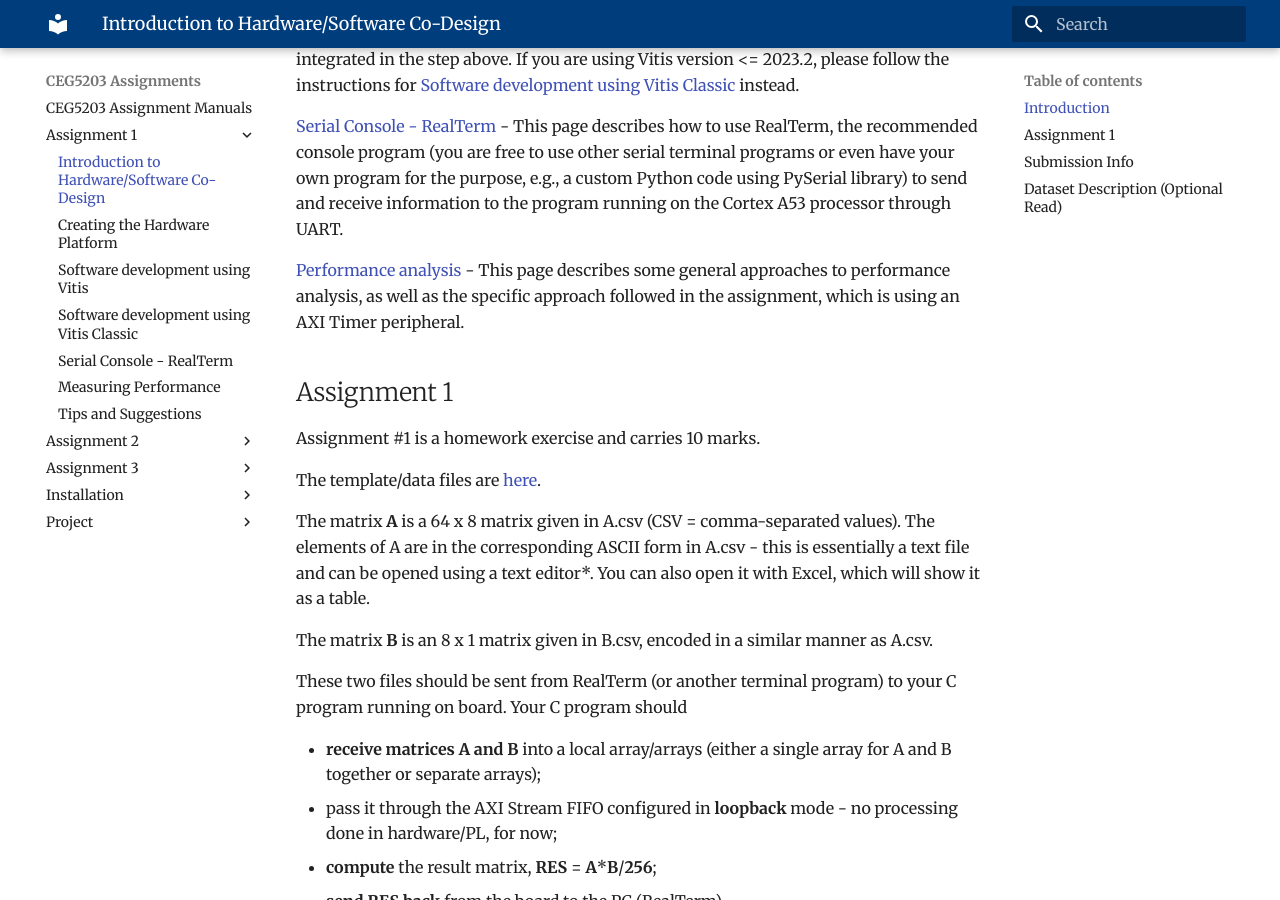
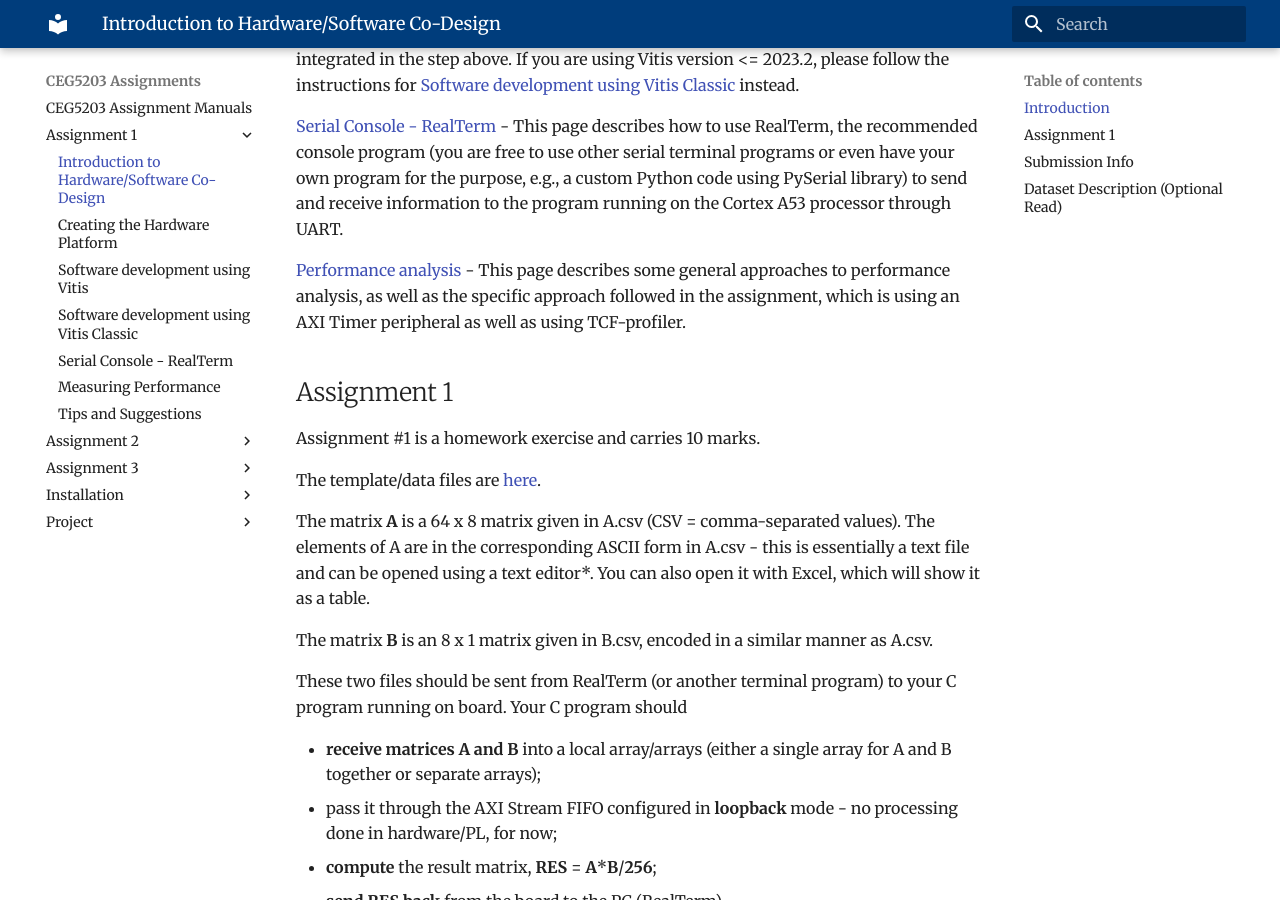
Before and after one commit to NUS-CEG5203/assignments, an MkDocs documentation site: the page built from docs/Assignment_1/1_Intro.md, in a window 1280 px wide and 900 px high, scrolled down 595 px. Built offline with MkDocs 1.6.1 and Material for MkDocs 9.7.7, drawn with Linux system fonts in a browser that asks for light colours.

Commit message:
Clarify performance analysis approach in Assignment 1 and update installation instructions for Vitis to specify course relevance

```diff
--- a/docs/Assignment_1/1_Intro.md
+++ b/docs/Assignment_1/1_Intro.md
@@ -13,7 +13,7 @@ This manual contains step-by-step instructions on how to create a hardware platf
 
 [Serial Console - RealTerm](4_Serial_Console.md) - This page describes how to use RealTerm, the recommended console program (you are free to use other serial terminal programs or even have your own program for the purpose, e.g., a custom Python code using PySerial library) to send and receive information to the program running on the Cortex A53 processor through UART.
 
-[Performance analysis](5_Performance_Analysis.md) - This page describes some general approaches to performance analysis, as well as the specific approach followed in the assignment, which is using an AXI Timer peripheral.
+[Performance analysis](5_Performance_Analysis.md) - This page describes some general approaches to performance analysis, as well as the specific approach followed in the assignment, which is using an AXI Timer peripheral as well as using TCF-profiler.
 
 ## Assignment 1
 
```
Also changed, not shown: docs/Installation/Installing_Vitis.md (+1 -1 lines).
